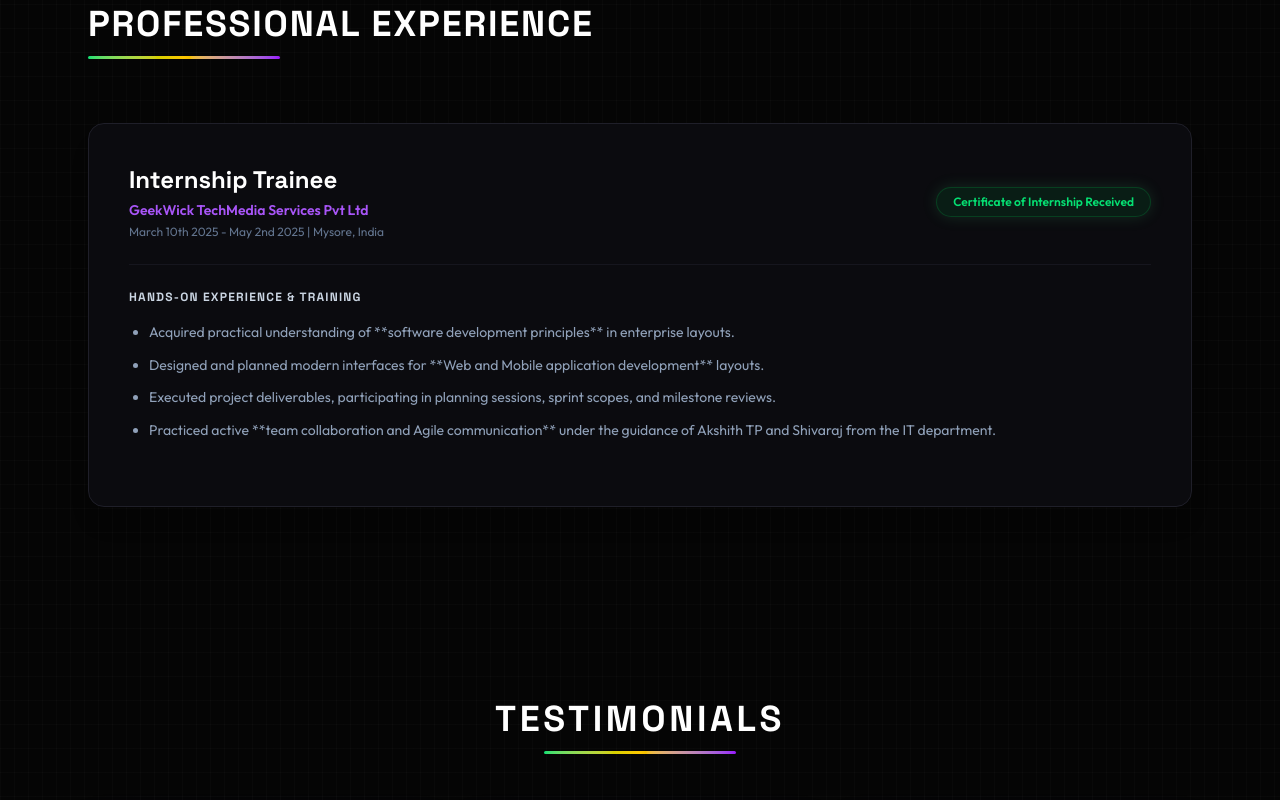
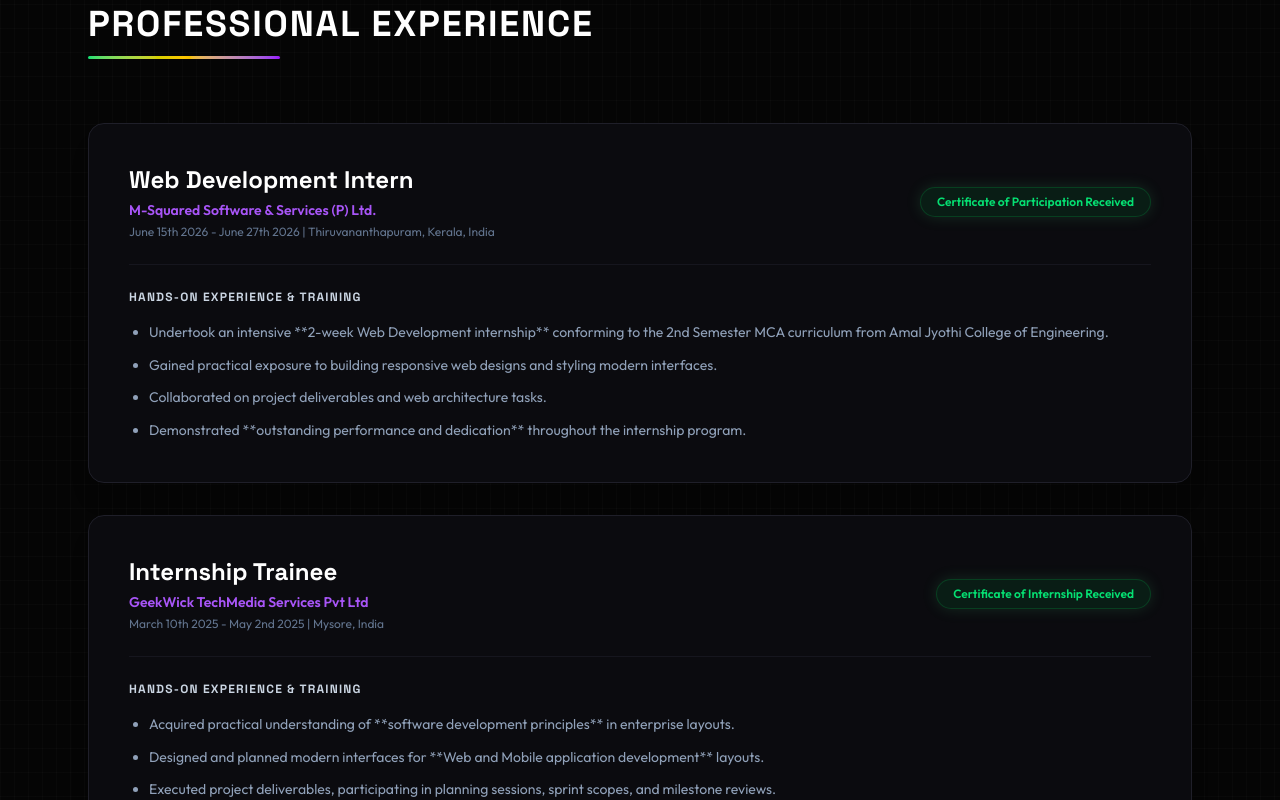
Before and after one commit to Abhilash-KK/Portfolio_abhilash, a React (Vite) app: page / in a window 1280 px wide. Shown: the part 2660-3460 px from the top of the page. Built offline with nearby package versions, Linux system fonts and the light colour scheme.

Commit message:
Add M-Squared Web Development internship to Professional Experience section

```diff
--- a/src/components/Experience.jsx
+++ b/src/components/Experience.jsx
@@ -12,7 +12,41 @@
         <div className="h-[3px] w-48 bg-gradient-to-r from-green-400 via-yellow-400 to-purple-600 mt-3 rounded-full"></div>
       </ScrollReveal>
 
-      {/* Experience Dark Card */}
+      <div className="flex flex-col gap-8">
+        {/* Experience Card 1 - M-Squared */}
+        <ScrollReveal className="bg-[#0b0b0f] border border-border-dark p-8 md:p-10 rounded-2xl shadow-xl hover:border-primary/30 transition-all duration-300">
+          <div className="flex flex-col md:flex-row justify-between items-start md:items-center gap-4 border-b border-border-dark/60 pb-6 mb-6">
+            <div>
+              <h3 className="font-display text-2xl font-bold text-white mb-1">
+                Web Development Intern
+              </h3>
+              <p className="text-primary font-semibold text-sm">
+                M-Squared Software & Services (P) Ltd.
+              </p>
+              <p className="text-slate-500 text-xs mt-1">
+                June 15th 2026 - June 27th 2026 | Thiruvananthapuram, Kerala, India
+              </p>
+            </div>
+            <span className="bg-green-500/10 text-green-400 border border-green-500/20 px-4 py-1.5 rounded-full text-xs font-semibold shadow-[0_0_15px_rgba(74,222,128,0.15)]">
+              Certificate of Participation Received
+            </span>
+          </div>
+
+          {/* Internship details & accomplishments */}
+          <div>
+            <h4 className="font-display text-xs font-bold tracking-widest text-slate-300 uppercase mb-4">
+              Hands-on Experience & Training
+            </h4>
+            <ul className="list-disc pl-5 flex flex-col gap-2.5 text-sm text-slate-400 leading-relaxed font-sans">
+              <li>Undertook an intensive **2-week Web Development internship** conforming to the 2nd Semester MCA curriculum from Amal Jyothi College of Engineering.</li>
+              <li>Gained practical exposure to building responsive web designs and styling modern interfaces.</li>
+              <li>Collaborated on project deliverables and web architecture tasks.</li>
+              <li>Demonstrated **outstanding performance and dedication** throughout the internship program.</li>
+            </ul>
+          </div>
+        </ScrollReveal>
+
+        {/* Experience Card 2 - GeekWick */}
         <ScrollReveal className="bg-[#0b0b0f] border border-border-dark p-8 md:p-10 rounded-2xl shadow-xl hover:border-primary/30 transition-all duration-300">
           <div className="flex flex-col md:flex-row justify-between items-start md:items-center gap-4 border-b border-border-dark/60 pb-6 mb-6">
             <div>
@@ -36,7 +70,7 @@
             <h4 className="font-display text-xs font-bold tracking-widest text-slate-300 uppercase mb-4">
               Hands-on Experience & Training
             </h4>
-          <ul className="list-disc pl-5 flex flex-col gap-2.5 text-sm text-slate-400 leading-relaxed mb-6 font-sans">
+            <ul className="list-disc pl-5 flex flex-col gap-2.5 text-sm text-slate-400 leading-relaxed font-sans">
               <li>Acquired practical understanding of **software development principles** in enterprise layouts.</li>
               <li>Designed and planned modern interfaces for **Web and Mobile application development** layouts.</li>
               <li>Executed project deliverables, participating in planning sessions, sprint scopes, and milestone reviews.</li>
@@ -44,6 +78,7 @@
             </ul>
           </div>
         </ScrollReveal>
+      </div>
     </section>
   );
 }
```
Lines whose indentation alone changed are shown as unchanged.
